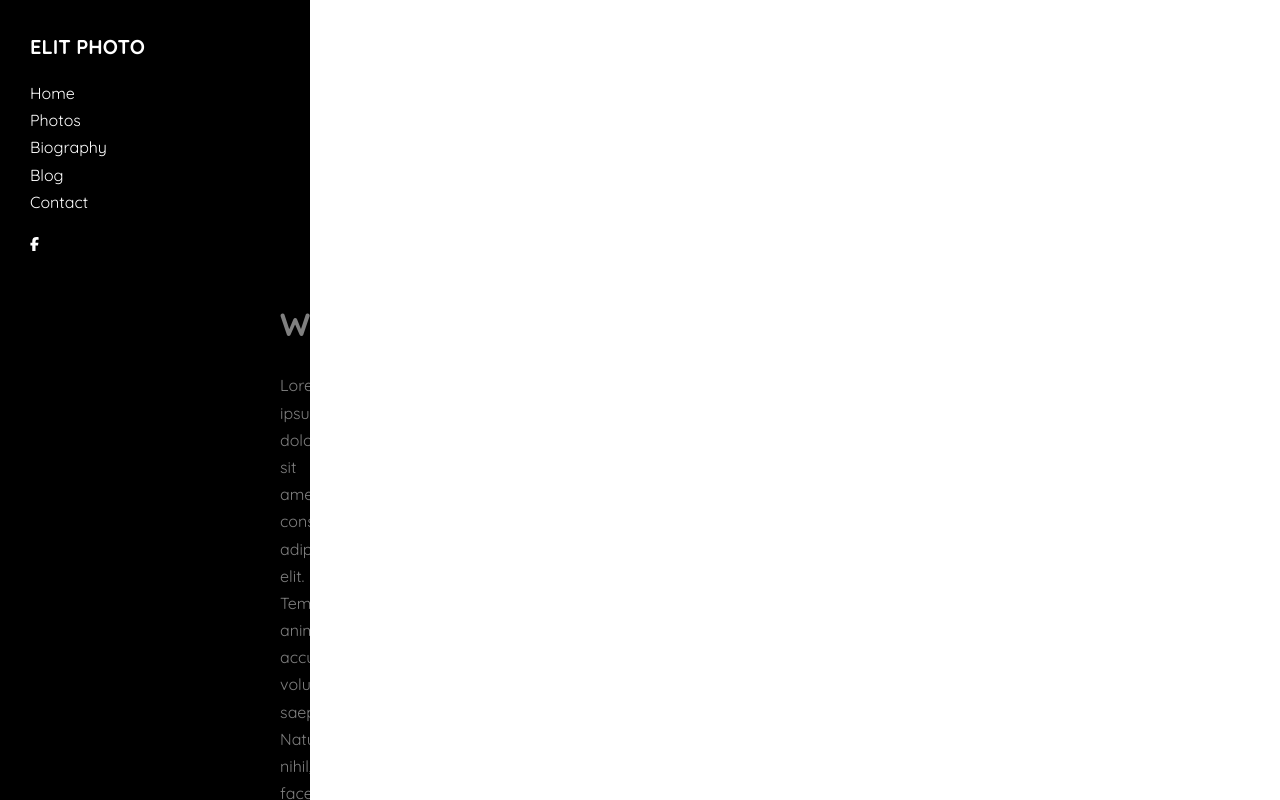
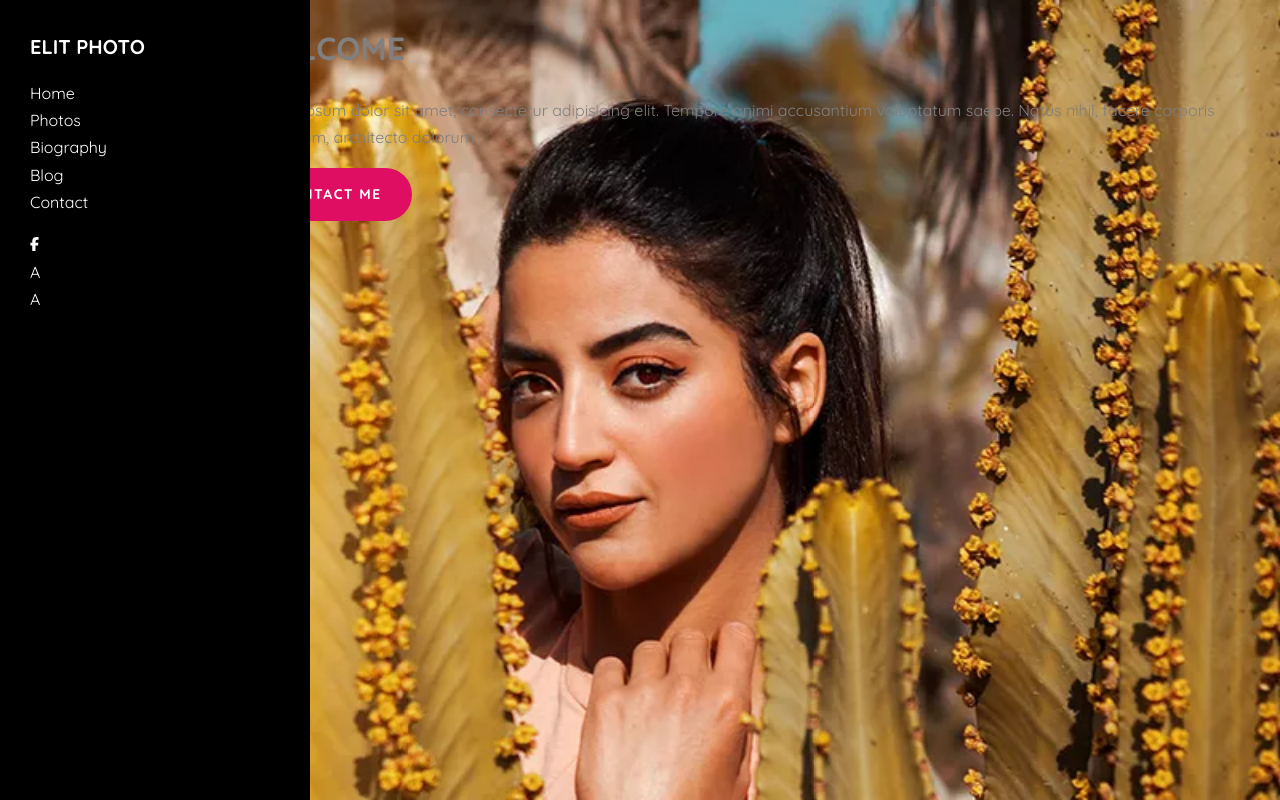
Before and after one commit to vulpixdev/ReproducaoDisplayFlex, a plain HTML site: page index.html in a window 1280 px wide. Drawn offline with Linux system fonts and the light colour scheme.

Commit message:
Add files via upload

```diff
--- a/index.html
+++ b/index.html
@@ -32,13 +32,14 @@
                 </li>
             </ul>
             <ul>
-                <li><a href="https://pt-br.facebook.com/"><svg xmlns="http://www.w3.org/2000/svg" viewBox="0 0 320 512"><!--!Font Awesome Free 6.5.2 by @fontawesome - https://fontawesome.com License - https://fontawesome.com/license/free Copyright 2024 Fonticons, Inc.--><path fill="#ffffff" d="M80 299.3V512H196V299.3h86.5l18-97.8H196V166.9c0-51.7 20.3-71.5 72.7-71.5c16.3 0 29.4 .4 37 1.2V7.9C291.4 4 256.4 0 236.2 0C129.3 0 80 50.5 80 159.4v42.1H14v97.8H80z"/></svg></li>
-                <li><a href="https://x.com/?lang=pt-br"></a></li>
-                <li><a href="https://www.instagram.com/"></a></li>
+                <li><a href="https://pt-br.facebook.com/"><svg xmlns="http://www.w3.org/2000/svg" viewBox="0 0 320 512"><!--!Font Awesome Free 6.5.2 by @fontawesome - https://fontawesome.com License - https://fontawesome.com/license/free Copyright 2024 Fonticons, Inc.--><path d="M80 299.3V512H196V299.3h86.5l18-97.8H196V166.9c0-51.7 20.3-71.5 72.7-71.5c16.3 0 29.4 .4 37 1.2V7.9C291.4 4 256.4 0 236.2 0C129.3 0 80 50.5 80 159.4v42.1H14v97.8H80z"/></svg></li>
+                <li><a href="https://x.com/?lang=pt-br">A</a></li>
+                <li><a href="https://www.instagram.com/">A</a></li>
             </ul>
         </div>
+    </header>
 
-        <div class="principal">
+    <div class="principal">
         <div id="texto-principal">
             <h1>WELCOME</h1>
             <p>Lorem ipsum dolor sit amet, consectetur adipisicing elit. Tempore animi accusantium voluptatum saepe. Natus nihil, facere corporis numquam, architecto dolorum.</p>
```
Also changed, not shown: style.css (line endings or trailing spaces).
